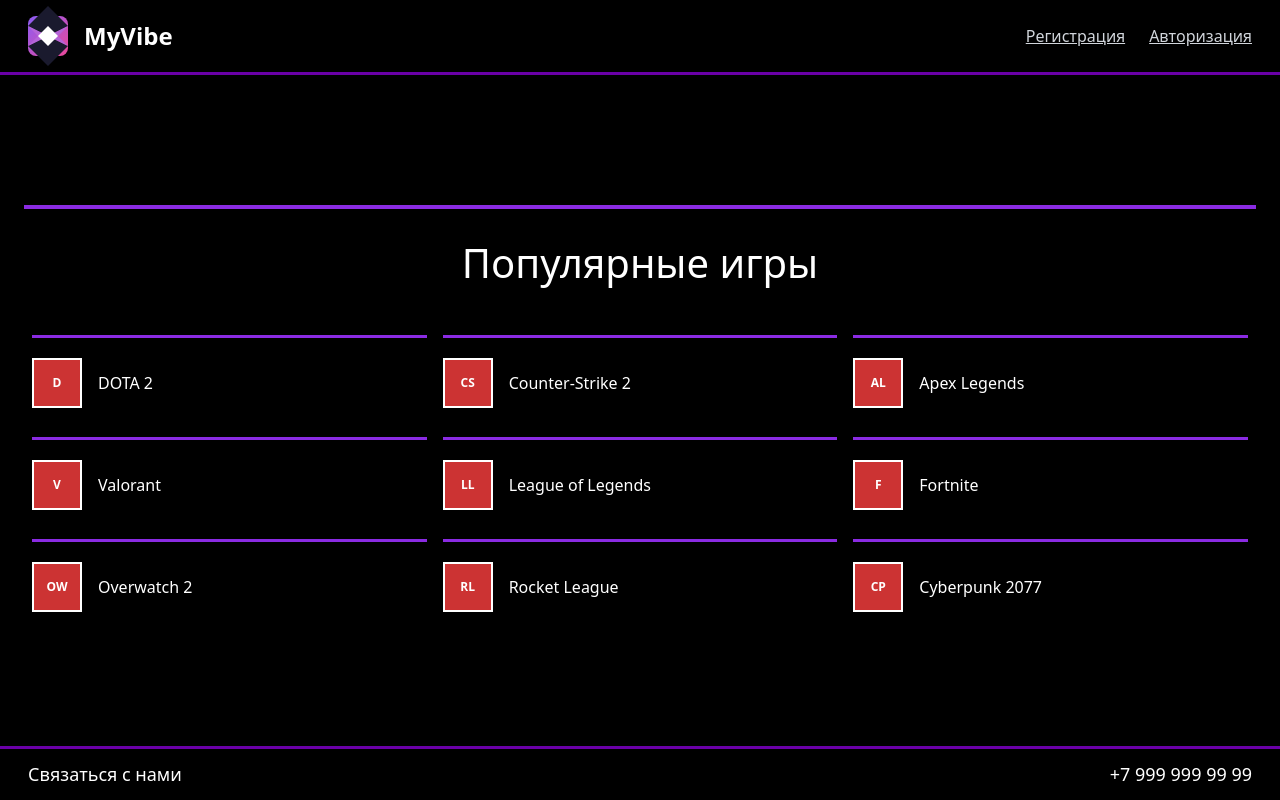
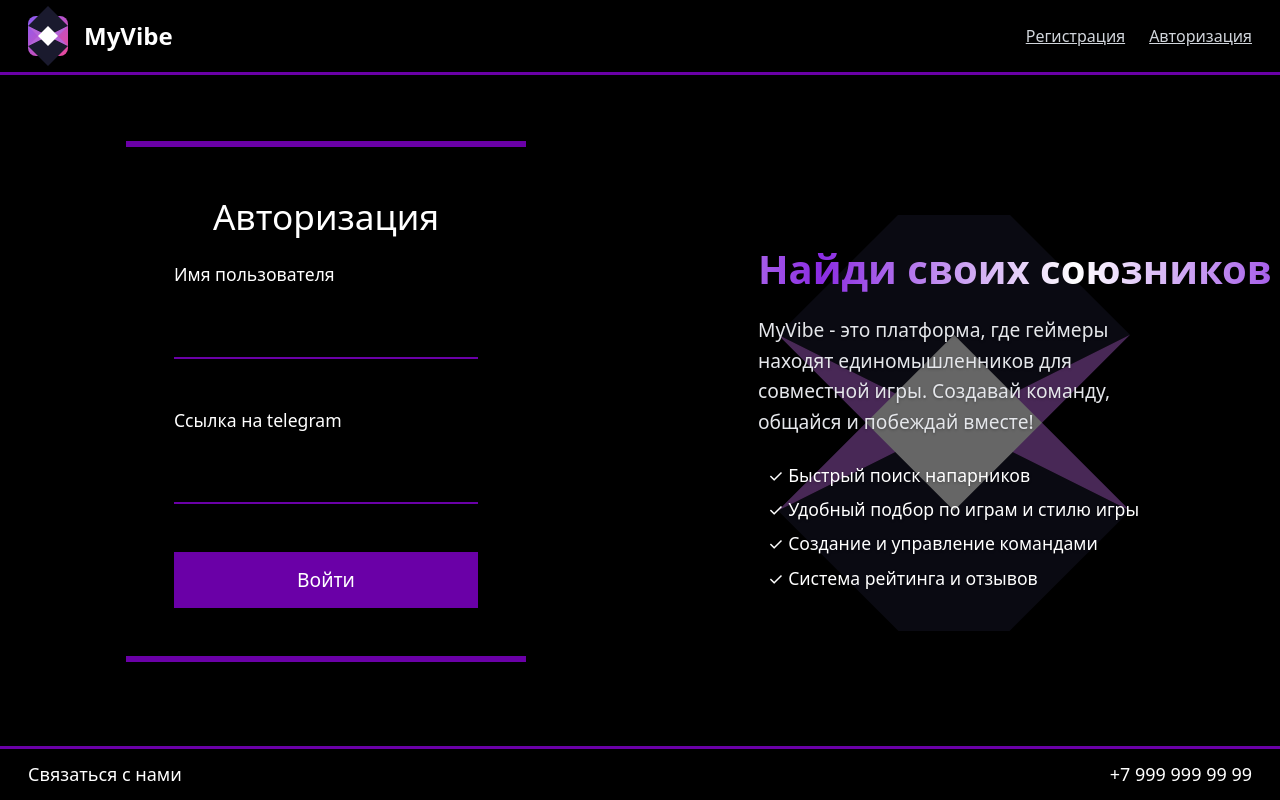
Before and after one commit to unrealfrontdev/kursach, a React (Create React App) app: page / in a window 1280 px wide. Both pictures are taken after a click on the button "Найди своих союзников". Built offline with nearby package versions, Linux system fonts and the light colour scheme.

Commit message:
6daysBeforeV5end?

```diff
--- a/src/App.js
+++ b/src/App.js
@@ -20,6 +20,7 @@
   const [showGamesGrid, setShowGamesGrid] = useState(false); // Новое состояние
   const [selectedGame, setSelectedGame] = useState(null);
   const [gameApplicants, setGameApplicants] = useState([]);
+  const [authWarning, setAuthWarning] = useState(false); // новое состояние
 
   const loginRef = useRef(null);
   const registerRef = useRef(null);
@@ -68,6 +69,7 @@
         onLoginClick={() => {
           setShowGamesGrid(false);
           setView('login');
+          setAuthWarning(false); // сброс предупреждения
           setTimeout(() => {
             loginRef.current?.scrollIntoView({ behavior: 'smooth', block: 'center' });
           }, 0);
@@ -75,13 +77,15 @@
         onRegisterClick={() => {
           setShowGamesGrid(false);
           setView('register');
+          setAuthWarning(false); // сброс предупреждения
           setTimeout(() => {
             registerRef.current?.scrollIntoView({ behavior: 'smooth', block: 'center' });
           }, 0);
         }}
         onProfileClick={() => {
-          setShowGamesGrid(false); // Скрыть грид при переходе в профиль
+          setShowGamesGrid(false);
           setView('profile');
+          setAuthWarning(false); // сброс предупреждения
         }}
         isAuthorized={isAuthorized}
       />
@@ -93,7 +97,7 @@
           }}
           className="d-flex flex-column flex-md-row justify-content-between align-items-center w-100"
         >
-          {showGamesGrid ? (
+          {showGamesGrid && isAuthorized ? (
             selectedGame ? (
               // Карточка игры слева, справа — заявки
               <div className="d-flex w-100" style={{ minHeight: '70vh' }}>
@@ -127,21 +131,47 @@
             )
           ) : (
             <>
-              <div className="w-100 w-md-50 d-flex justify-content-center align-items-center order-2 order-md-1">
+              <div className="w-100 w-md-50 d-flex flex-column justify-content-center align-items-center order-2 order-md-1">
                 {(view === 'main' || view === 'login') && (
+                  <>
                     <div ref={loginRef}>
                       <Autotization setIsAuthorized={handleAuthorized} />
                     </div>
+                    {authWarning && (
+                      <div style={{ color: '#ff4d4f', marginTop: 16, fontSize: '1.1rem', textAlign: 'center' }}>
+                        сначала нужно авторизоватся
+                      </div>
+                    )}
+                  </>
                 )}
                 {view === 'register' && (
+                  <>
                     <div ref={registerRef}>
                       <RegistrationForm />
                     </div>
+                    {authWarning && (
+                      <div style={{ color: '#ff4d4f', marginTop: 16, fontSize: '1.1rem', textAlign: 'center' }}>
+                        сначала нужно авторизоватся
+                      </div>
+                    )}
+                  </>
                 )}
                 {view === 'profile' && <ProfileCard user={user} />}
               </div>
               <div className="w-100 w-md-50 d-flex justify-content-center align-items-center order-1 order-md-2 mb-4 mb-md-0">
-                <SiteDescription onOpenGames={() => { setShowGamesGrid(true); setSelectedGame(null); }} />
+                <SiteDescription onOpenGames={() => {
+                  if (isAuthorized) {
+                    setShowGamesGrid(true);
+                    setSelectedGame(null);
+                    setAuthWarning(false);
+                  } else {
+                    setView('login');
+                    setAuthWarning(true); // показать предупреждение
+                    setTimeout(() => {
+                      loginRef.current?.scrollIntoView({ behavior: 'smooth', block: 'center' });
+                    }, 0);
+                  }
+                }} />
               </div>
             </>
           )}
--- a/src/components/registration-form.jsx
+++ b/src/components/registration-form.jsx
@@ -16,6 +16,8 @@
       setMessage('Регистрация успешна!');
       setUsername('');
       setTelegramLink('');
+    } else if (data.error === 'пользователь с таким ником уже существует') {
+      setMessage('пользователь с таким ником уже существует');
     } else {
       setMessage(data.error || 'Ошибка регистрации');
     }
```
Also changed, not shown: 2 other files (tests, documents, lock files or other folders). Lines whose indentation alone changed are shown as unchanged.
